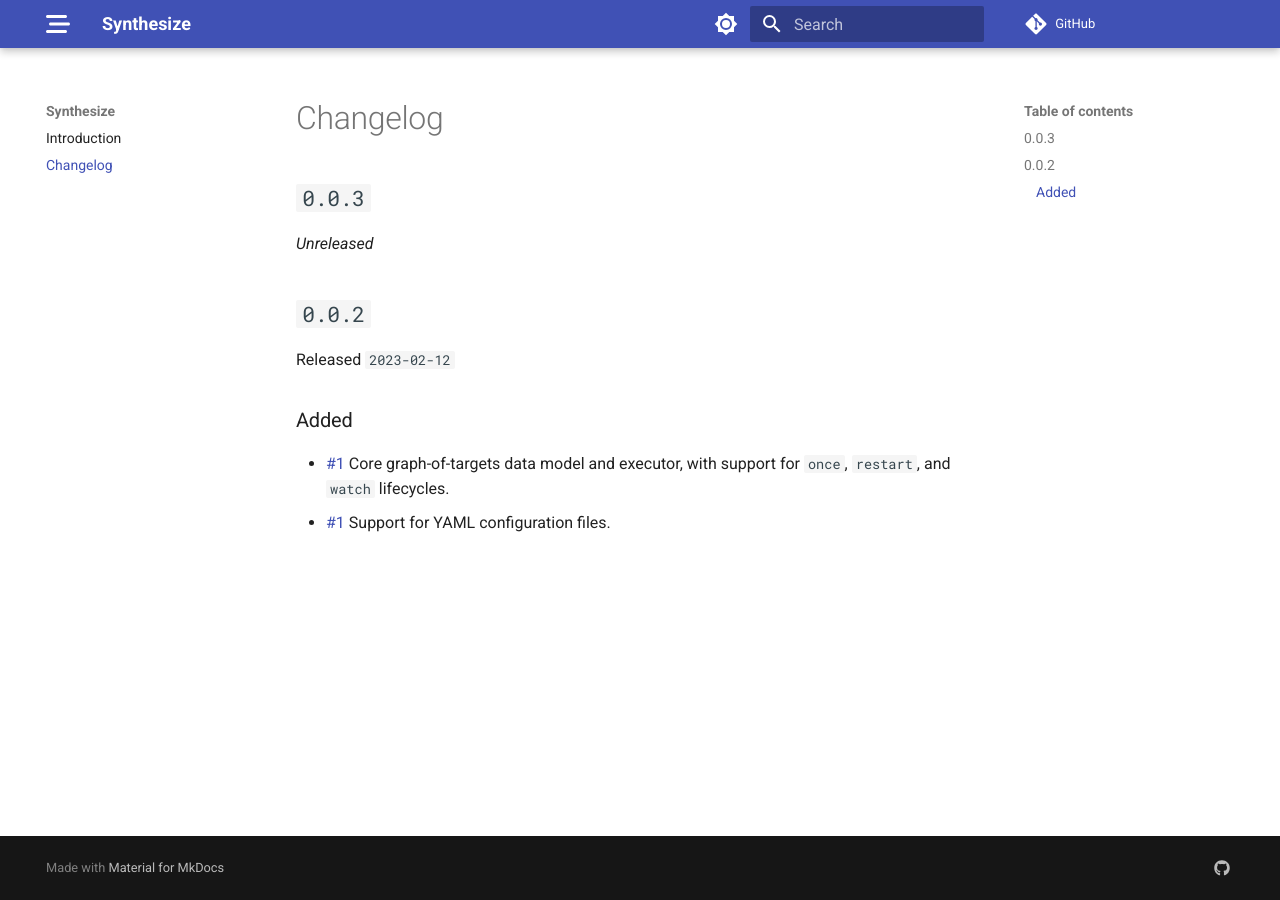
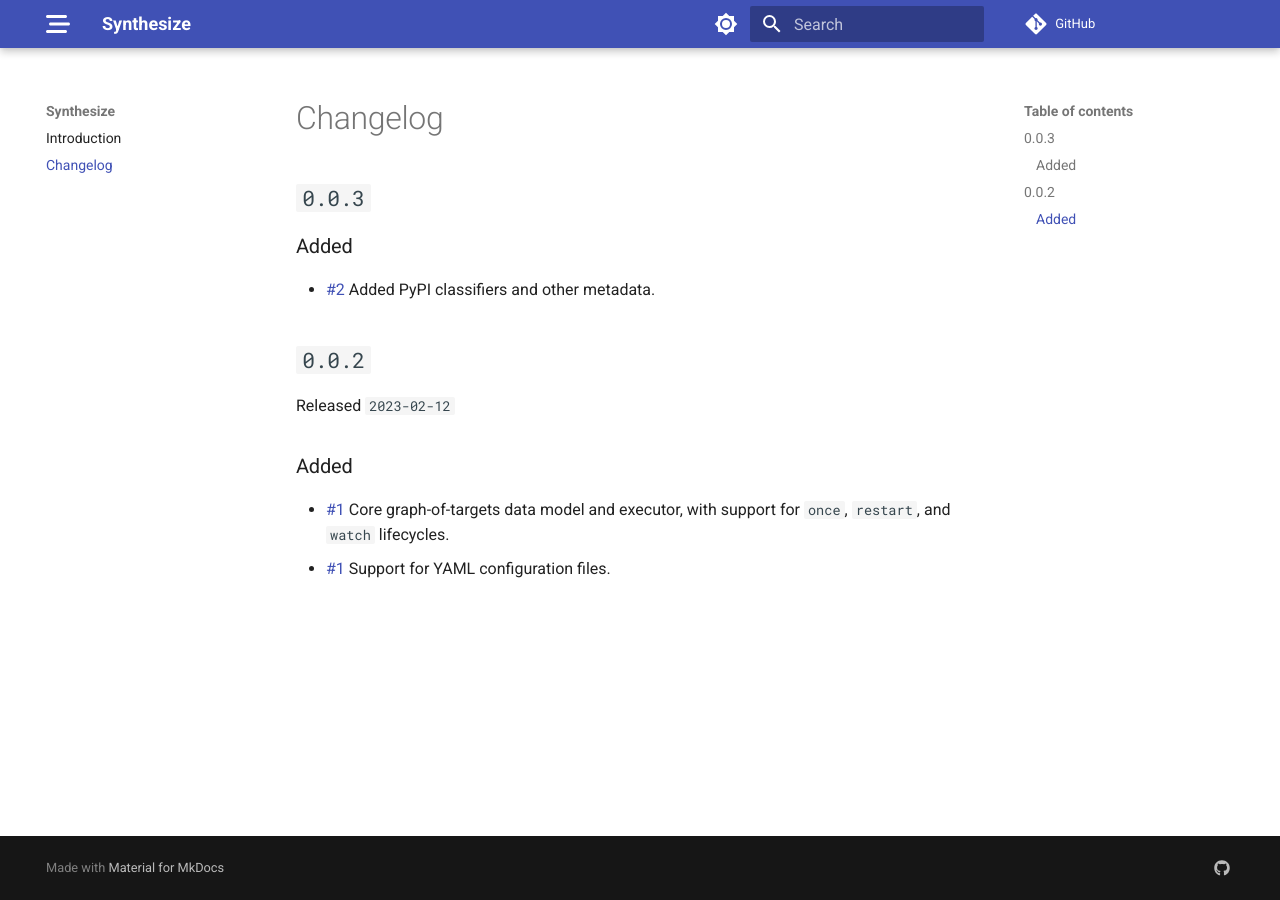
Before and after one commit to JoshKarpel/synthesize, an MkDocs documentation site: the page built from docs/changelog.md, in a window 1280 px wide. Built offline with MkDocs 1.6.1 and Material for MkDocs 9.7.7, drawn with Linux system fonts in a browser that asks for light colours; comment, search, counter and statistics services are not loaded.

Commit message:
changelog

```diff
--- a/docs/changelog.md
+++ b/docs/changelog.md
@@ -2,7 +2,9 @@
 
 ## `0.0.3`
 
-*Unreleased*
+### Added
+
+- [#2](https://github.com/JoshKarpel/synthesize/pull/2) Added PyPI classifiers and other metadata.
 
 ## `0.0.2`
 
```
